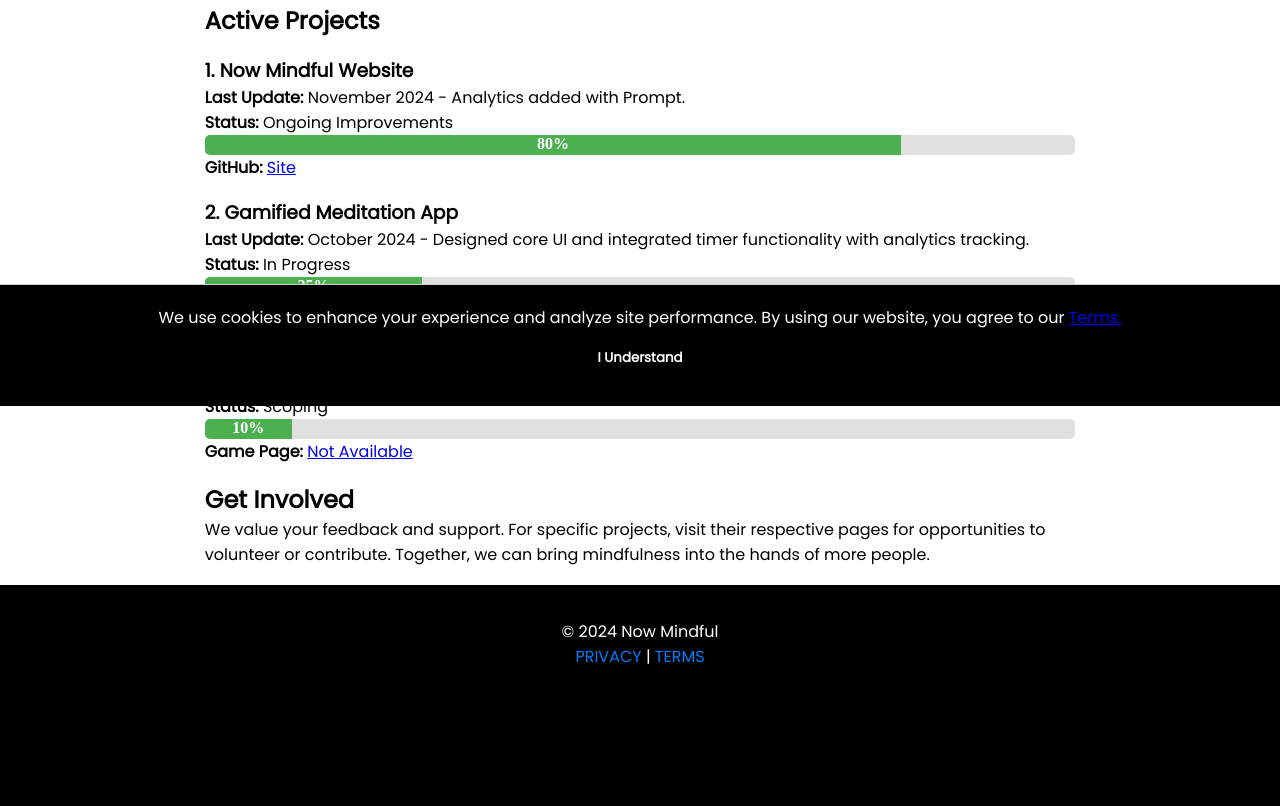
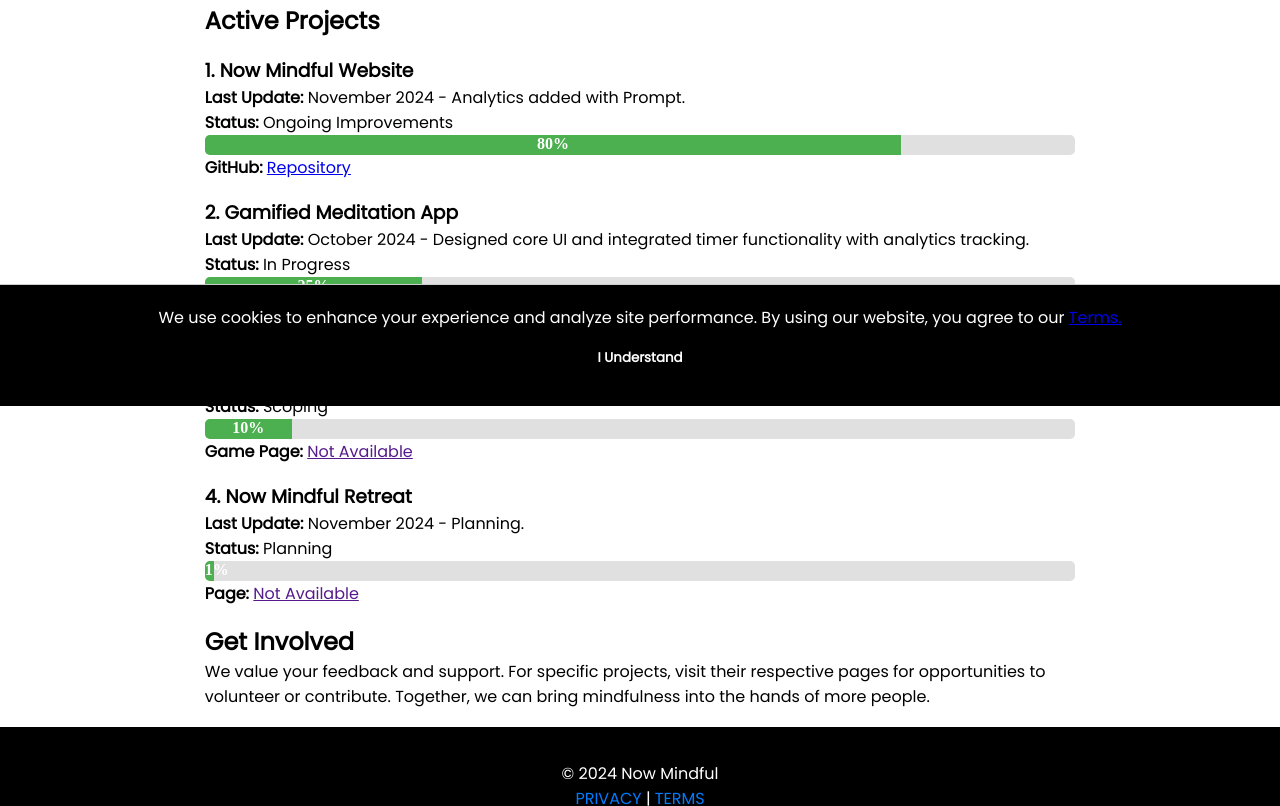
Before and after one commit to NowMindful/Site, a plain HTML site: page projects/index.html in a window 1280 px wide. Shown: the part 394-1200 px from the top of the page. Before the commit the page ends 1097 px from the top, so only its background shows below. Drawn offline with Linux system fonts and the light colour scheme.

Commit message:
Added long term project

```diff
--- a/projects/index.html
+++ b/projects/index.html
@@ -87,7 +87,7 @@
         <div class="progress-bar">
           <div class="progress" style="width: 80%;">80%</div>
         </div>
-        <p><b>GitHub:</b> <a href="https://github.com/NowMindful/Site" target="_blank">Site</a></p>
+        <p><b>GitHub:</b> <a href="https://github.com/NowMindful/Site" target="_blank">Repository</a></p>
       </article><br>
 
       <article class="project">
@@ -97,7 +97,7 @@
         <div class="progress-bar">
           <div class="progress" style="width: 25%;">25%</div>
         </div>
-        <p><b>GitHub:</b> <a href="https://github.com/your-repository" target="_blank">Not Available</a></p>
+        <p><b>GitHub:</b> <a href="">Not Available</a></p>
       </article><br>
 
       <article class="project">
@@ -107,9 +107,18 @@
         <div class="progress-bar">
           <div class="progress" style="width: 10%;">10%</div>
         </div>
-        <p><b>Game Page:</b> <a href="https://github.com/your-repository" target="_blank">Not Available</a></p>
+        <p><b>Game Page:</b> <a href="" >Not Available</a></p>
       </article><br>
 
+      <article class="project">
+        <h3>4. Now Mindful Retreat</h3>
+        <p><b>Last Update:</b> November 2024 - Planning.</p>
+        <p><b>Status:</b> Planning</p>
+        <div class="progress-bar">
+          <div class="progress" style="width: 1%;">1%</div>
+        </div>
+        <p><b>Page:</b> <a href="" >Not Available</a></p>
+      </article><br>
     </section>
 
 
```
